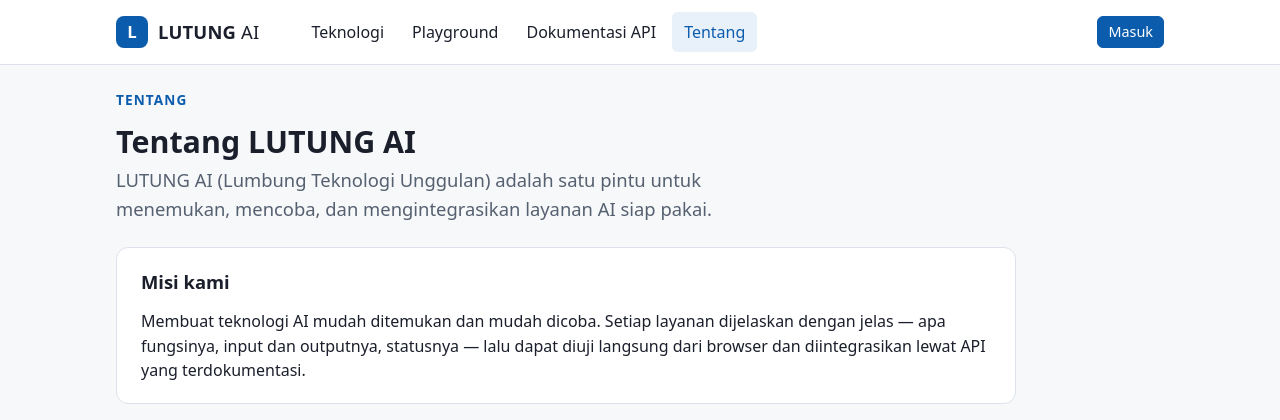
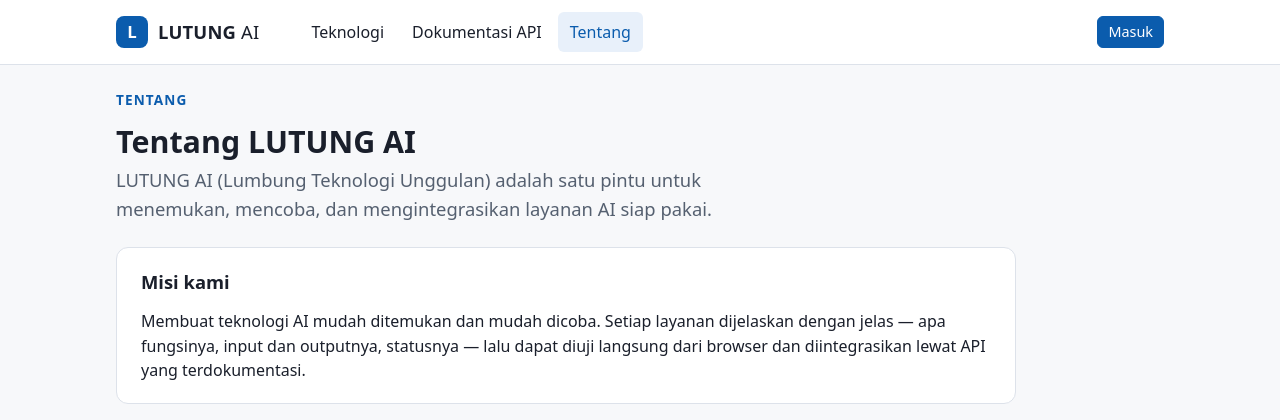
Before and after one commit to rizkynindra/lutung-ai-commercial, a FastAPI app: page /about in a window 1280 px wide. Shown: the top 420 px of the page. Run offline with FastAPI, Linux system fonts and the light colour scheme.

Commit message:
remove playground menu

```diff
--- a/app/templates/base.html
+++ b/app/templates/base.html
@@ -19,7 +19,7 @@
             onclick="const o=this.getAttribute('aria-expanded')!=='true';this.setAttribute('aria-expanded',o);document.getElementById('nav').classList.toggle('open',o)">☰</button>
     <nav id="nav" aria-label="Navigasi utama">
       <div class="nav-links">
-        {% for href, label, prefix in [("/technologies", "Teknologi", "/technologies"), ("/playground/document-detection", "Playground", "/playground"),
+        {% for href, label, prefix in [("/technologies", "Teknologi", "/technologies"),
                                        ("/docs", "Dokumentasi API", "/docs"), ("/about", "Tentang", "/about")] %}
         <a href="{{ href }}" {% if path.startswith(prefix) %}aria-current="page"{% endif %}>{{ label }}</a>
         {% endfor %}
```
